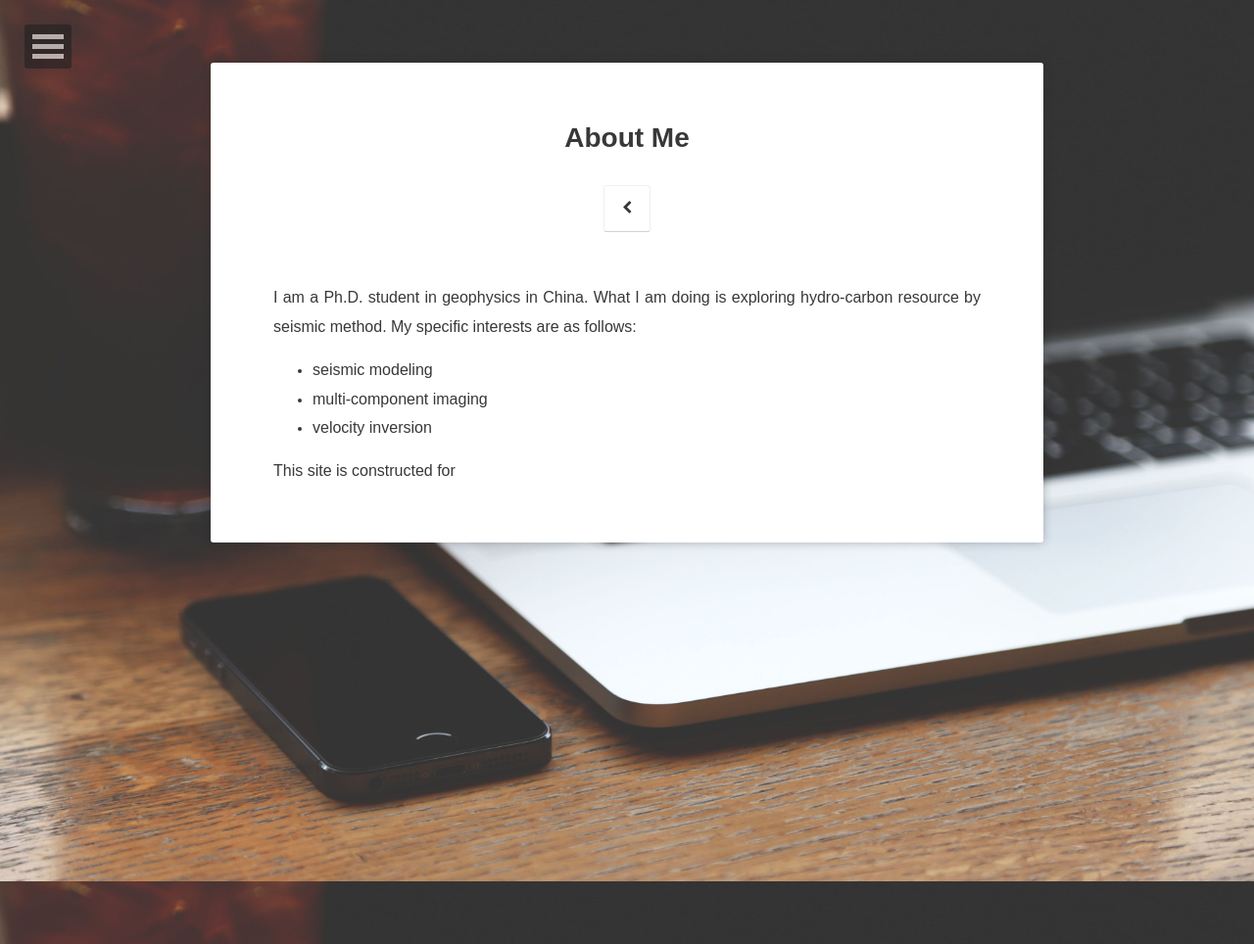
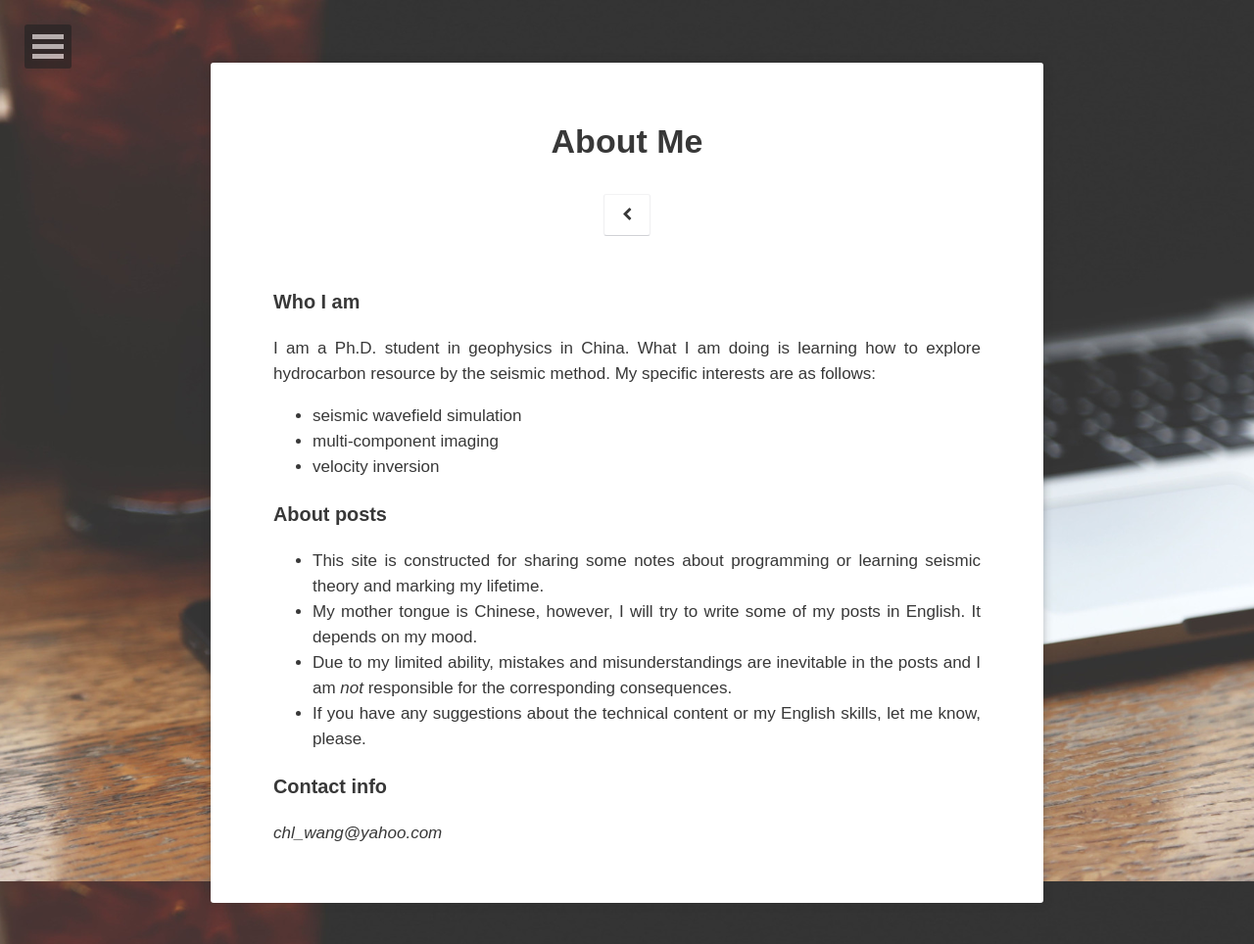
Before and after one commit to Chenlonw/chenlonw.github.com, a Jekyll site: the page built from about/index.md, in a window 1280 px wide. Shown: the whole page at 98% size. Built offline with Jekyll 4.4.1, drawn with Linux system fonts in a browser that asks for light colours; some web fonts are replaced; comment, search, counter and statistics services are not loaded.

Commit message:
first version

```diff
--- a/_config.yml
+++ b/_config.yml
@@ -1,7 +1,7 @@
 # Site
 title:              CHENLONG WANG
 bio:                'Go explore, Go experience'
-description:        "I am a Ph.D. student in geophysics"
+description:        "I am a Ph.D. student in geophysics in China"
 reading_time:       true
 words_per_minute:   200
 logo:               'assets/img/logo.png'
@@ -27,7 +27,7 @@ sass:
   style:            compressed
 
 # Comments
-#disqus_shortname:   taylantatli
+disqus_shortname:   chlwang
 
 # Social
 # if you don't have any of social below, comment the line.
@@ -38,7 +38,7 @@ sass:
   #ad-client:
   #ad-slot:
 #bing-verify:
-#email:
+email:              chl_wang@yahoo.com
 twitter:            chenlonw
 facebook:           chenlonw
 github:             chenlonw
@@ -63,10 +63,10 @@ github:             chenlonw
 
 # Gems
 #gems:
-    #  - jekyll-mentions
+    # - jekyll-mentions
     # - jekyll-feed
-    #- jekyll-sitemap
-    #- jekyll-gist
+    # - jekyll-sitemap
+    # - jekyll-gist
 
 jekyll-mentions:
     base_url: https://github.com
--- a/_sass/typography.scss
+++ b/_sass/typography.scss
@@ -1,6 +1,6 @@
 // content area
 .content {
-	@include font-size(14);
+	@include font-size(17);
 	padding: 0 2rem;
 	-moz-osx-font-smoothing: grayscale;
 	-webkit-font-smoothing: antialiased !important;
--- a/about/index.md
+++ b/about/index.md
@@ -4,14 +4,23 @@ title: About Me
 tags: [about, me]
 date: 2016-05-11
 ---
-<font size='3pt'>
-I am a Ph.D. student in geophysics in China. What I am doing is exploring hydro-carbon resource by seismic method.
-My specific interests are as follows:
-</font>
-+ <font size='3pt'> seismic modeling </font>
-+ <font size='3pt'> multi-component imaging </font>
-+ <font size='3pt'> velocity inversion </font>
 
-<font size='3pt'>
-This site is constructed for
-</font>
+### Who I am
+I am a Ph.D. student in geophysics in China. What I am doing is learning how to explore hydrocarbon
+resource by the seismic method. My specific interests are as follows:
+
++ seismic wavefield simulation
++ multi-component imaging
++ velocity inversion
+
+### About posts
++ This site is constructed for sharing some notes about programming or learning seismic theory and
+marking my lifetime.
++ My mother tongue is Chinese, however, I will try to write some of my posts in English. It depends
+on my mood.
++ Due to my limited ability, mistakes and misunderstandings are inevitable in the posts and I am
+_not_ responsible for the corresponding consequences.
++ If you have any suggestions about the technical content or my English skills, let me know, please.
+
+### Contact info
+*chl_wang@yahoo.com*
```
Also changed, not shown: _posts/2016-05-16-hello-world.md (added, +19 -0 lines), _posts/ori/2012-05-22-readability-post.md (renamed from _posts/2012-05-22-readability-post.md), _posts/ori/2012-05-23-readability-feature-post.md (renamed from _posts/2012-05-23-readability-feature-post.md), _posts/ori/2013-05-22-sample-post-images.md (renamed from _posts/2013-05-22-sample-post-images.md), _posts/ori/2013-06-25-video-post.md (renamed from _posts/2013-06-25-video-post.md), _posts/ori/2013-08-16-code-highlighting-post.md (renamed from _posts/2013-08-16-code-highlighting-post.md), _posts/ori/2015-08-10-mathjax-example.md (renamed from _posts/2015-08-10-mathjax-example.md), _posts/ori/2016-03-20-markdown-syntax.md (renamed from _posts/2016-03-20-markdown-syntax.md), _posts/ori/2016-03-21-moon-theme.md (renamed from _posts/2016-03-21-moon-theme.md).
